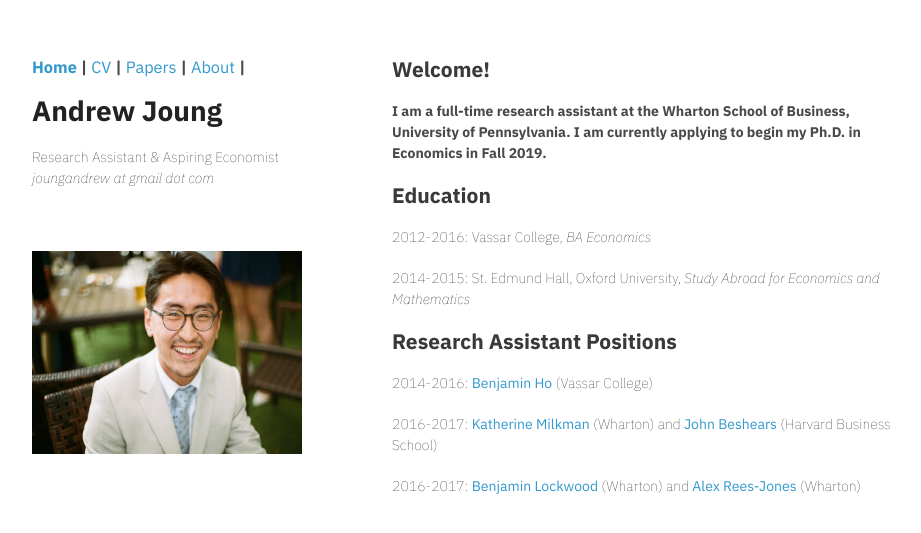
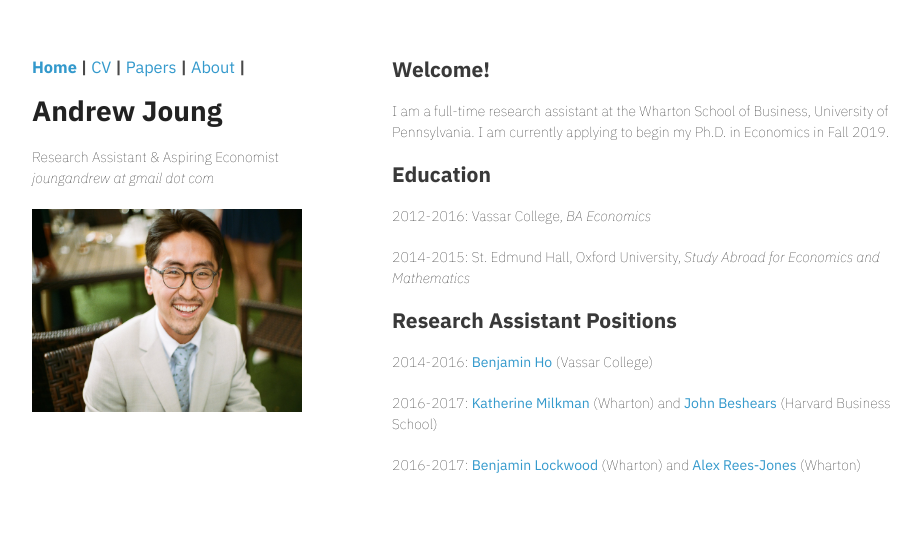
Before and after one commit to sxfinance/sxia.github.io, a Jekyll site: the page index.html, which Jekyll copies as it is, in a window 1280 px wide. Shown: the top 533 px of the page, without its empty margins (178-1099 px from the left). Built offline with Jekyll 4.4.1, drawn with Linux system fonts in a browser that asks for light colours.

Commit message:
Update index.html

```diff
--- a/index.html
+++ b/index.html
@@ -34,11 +34,11 @@
       </nav>
         <h1>Andrew Joung</h1>
         <p>Research Assistant & Aspiring Economist        <i>joungandrew at gmail dot com </i></p>
-	<br><br><p class="view"><img src="Photo of Me.jpg" width=309 height=203></p>
+	<p class="view"><img src="Photo of Me.jpg" width=309 height=203></p>
       </header>
    <section>
 	<h2><a id="welcome" class="anchor" href="#welcome" aria-hidden="true"><span class="octicon octicon-link"></span></a><b>Welcome!</b></h3>
-	<h4>I am a full-time research assistant at the Wharton School of Business, University of Pennsylvania. I am currently applying to begin my Ph.D. in Economics in Fall 2019. </h4>
+	<p>I am a full-time research assistant at the Wharton School of Business, University of Pennsylvania. I am currently applying to begin my Ph.D. in Economics in Fall 2019. </p>
 
 	<h2><a id="education" class="anchor" href="#education" aria-hidden="true"><span class="octicon octicon-link"></span></a><b>Education</b></h3>
 	<p>2012-2016: Vassar College, <i>BA Economics</i></p>
```
